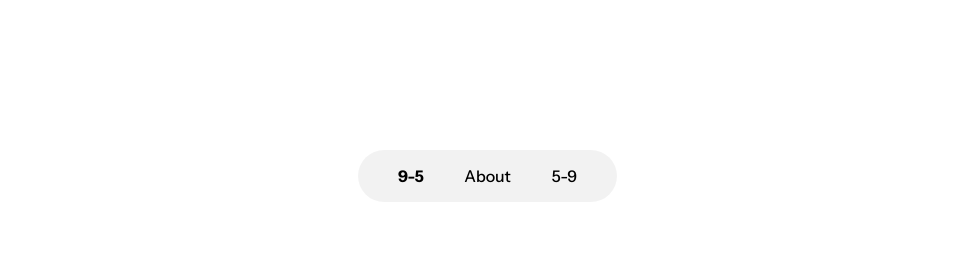
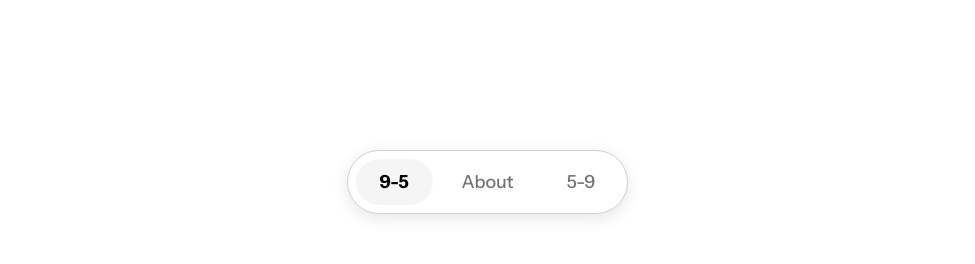
Before and after one commit to shens2/samuel-shen-portfolio, a React (Vite) app: page / in a window 1280 px wide. Shown: the top 264 px of the page, without its empty margins (145-1120 px from the left). Built offline with nearby package versions, Linux system fonts and the light colour scheme.

Commit message:
Redesign nav with bigger, more apparent active-state styling
White pill with drop shadow instead of translucent blur; active link
gets a rounded gray chip + bold black text, inactive links stay muted.
Bumped font size and tap targets up accordingly.

```diff
--- a/src/App.css
+++ b/src/App.css
@@ -20,13 +20,13 @@
   display: flex;
   align-items: center;
   justify-content: center;
-  gap: 40px;
-  padding: 4px 40px;
+  gap: 4px;
+  padding: 8px;
   border-radius: 40px;
-  background: var(--color-nav-bg);
-  backdrop-filter: blur(35px);
-  -webkit-backdrop-filter: blur(35px);
-  font-size: 16px;
+  background: #fff;
+  border: 1px solid var(--color-border);
+  box-shadow: 0 4px 16px rgba(0, 0, 0, 0.1);
+  font-size: 18px;
   letter-spacing: -0.08px;
   text-align: center;
   white-space: nowrap;
@@ -35,14 +35,15 @@
 .nav-item {
   position: relative;
   display: inline-block;
-  /* Padding (rather than the nav's own) so each link's tap target is
-     closer to the ~44px touch-target guideline without changing the
-     pill's visual size. */
-  padding: 12px 0;
+  padding: 12px 24px;
+  border-radius: 999px;
   font-weight: 500;
+  color: var(--color-text-muted);
 }
 
 .nav-item--current {
+  background: var(--color-card-bg);
+  color: var(--color-text);
   font-weight: 700;
 }
 
```
